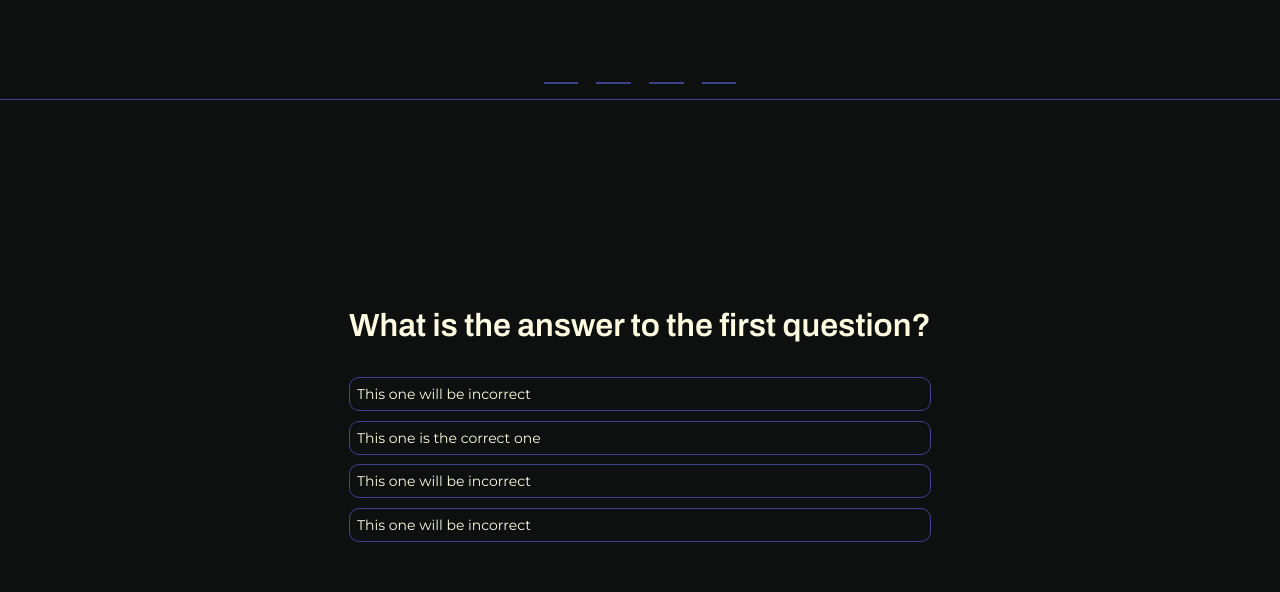
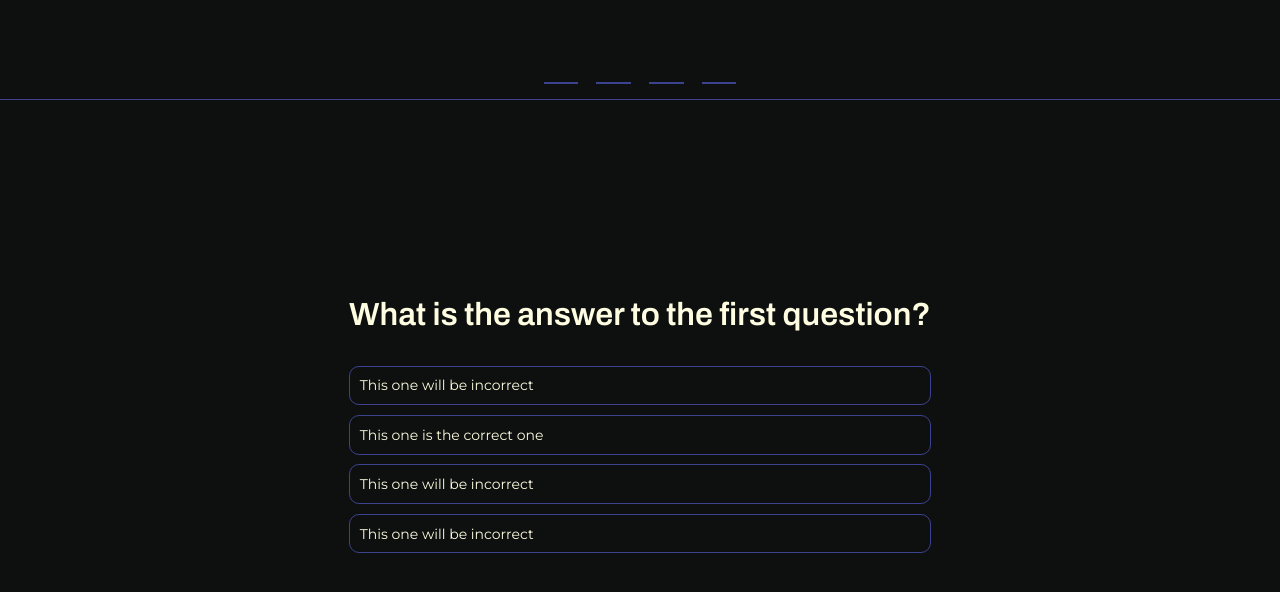
Before and after one commit to hollyefig/QRcodeHunt, a plain HTML site: page index.html in a window 1280 px wide. Both pictures are taken after a click on the button "Proceed!". Drawn offline with nearby package versions, Linux system fonts and the light colour scheme.

Commit message:
edited list buttons

```diff
--- a/script.js
+++ b/script.js
@@ -91,14 +91,12 @@ const closeBlurBg = () => {
   document.querySelector(".blurBg").style.display = "none";
 };
 
-stages.forEach((e, index) => {
-  let questionWrapper = document.getElementById(e);
-  questionWrapper.children[0].textContent = data[index].q;
-  data[index].options.forEach((e) => {
-    let li = document.createElement("li");
-    li.textContent = e.text;
-    li.setAttribute("class", "listItem");
-    li.setAttribute("onclick", `selectAnswer(${e.isTrue})`);
-    questionWrapper.children[1].appendChild(li);
-  });
+let questionWrapper = document.getElementById("stage1");
+questionWrapper.children[0].textContent = data[0].q;
+data[0].options.forEach((e) => {
+  let li = document.createElement("li");
+  li.textContent = e.text;
+  li.setAttribute("class", "listItem");
+  li.setAttribute("onclick", `selectAnswer(${e.isTrue})`);
+  questionWrapper.children[1].appendChild(li);
 });
--- a/style.css
+++ b/style.css
@@ -28,10 +28,11 @@ body {
   width: 100%;
   height: 100%;
   position: absolute;
+  z-index: 10;
   top: 0;
   left: 0;
   backdrop-filter: blur(7px);
-  display:none;
+  display: none;
 }
 
 .topBar {
@@ -119,8 +120,8 @@ body {
 
 .questionWrapper ul li {
   list-style-type: none;
-  padding: 0.5em;
-  margin: .7em 0;
+  padding: 0.7em;
+  margin: 0.7em 0;
   border: 1px solid var(--mediumDark);
   border-radius: 10px;
   font-size: 14px;
```
